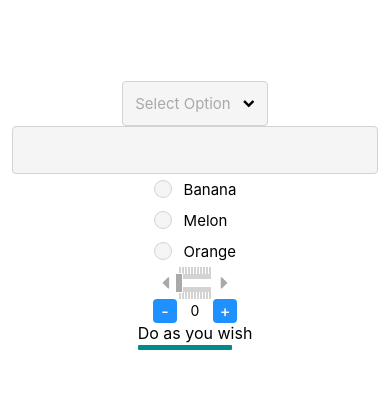
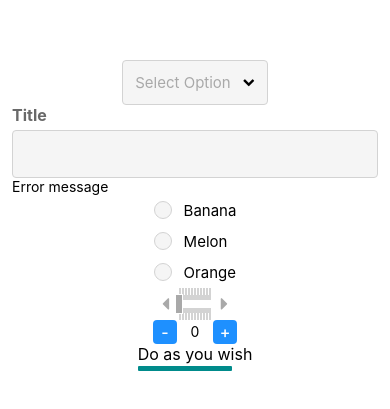
Before and after one commit to PrayaAmadigaPitasa/react-native-design-kit, a React Native app: screen / in a window 390 px wide. Shown: the part 207-616 px from the top of the page. Built offline with nearby package versions, Linux system fonts and the light colour scheme.

Commit message:
Add Input props: error

```diff
--- a/App.tsx
+++ b/App.tsx
@@ -1,6 +1,9 @@
 import React from 'react';
 import {View, StyleSheet, Text} from 'react-native';
+import Icon from 'react-native-vector-icons/FontAwesome';
 import {Picker, Input, Radio, Slider, Stepper, SwitchableText} from './src';
+
+Icon.loadFont();
 
 export default function App() {
   return (
@@ -12,7 +15,7 @@
         titleExtractor={item => item}
         onSelect={() => {}}
       />
-      <Input />
+      <Input label="Title" error="Error message" />
       <Radio radioIds={['Banana', 'Melon', 'Orange']} onSelect={() => {}} />
       <Slider button indicator onChangeValue={() => {}} />
       <Stepper />
--- a/src/components/Input.tsx
+++ b/src/components/Input.tsx
@@ -46,6 +46,7 @@
   focusInputContainerStyle?: ViewStyle;
   focusLeftIconContainerStyle?: ViewStyle;
   focusRightIconContainerStyle?: ViewStyle;
+  error?: string;
 }
 
 export default function Input({
@@ -56,6 +57,12 @@
   labelPosition = 'container',
   inputContainerStyle,
   inputRef,
+  leftIcon,
+  leftIconAction,
+  leftIconContainerStyle,
+  rightIcon,
+  rightIconAction,
+  rightIconContainerStyle,
   focusStyle,
   focusLabelStyle,
   focusContainerStyle,
@@ -63,12 +70,7 @@
   focusInputContainerStyle,
   focusLeftIconContainerStyle,
   focusRightIconContainerStyle,
-  leftIcon,
-  leftIconAction,
-  leftIconContainerStyle,
-  rightIcon,
-  rightIconAction,
-  rightIconContainerStyle,
+  error,
   labelBoxStandBySize = 15,
   labelBoxStandByOffset = 14,
   labelBoxActiveSize = 12,
@@ -349,6 +351,11 @@
           </View>
         </View>
       </View>
+      {error !== undefined && (
+        <View>
+          <Text>{error}</Text>
+        </View>
+      )}
     </View>
   );
 }
```
Also changed, not shown: 3 other files (tests, documents, lock files or other folders).
